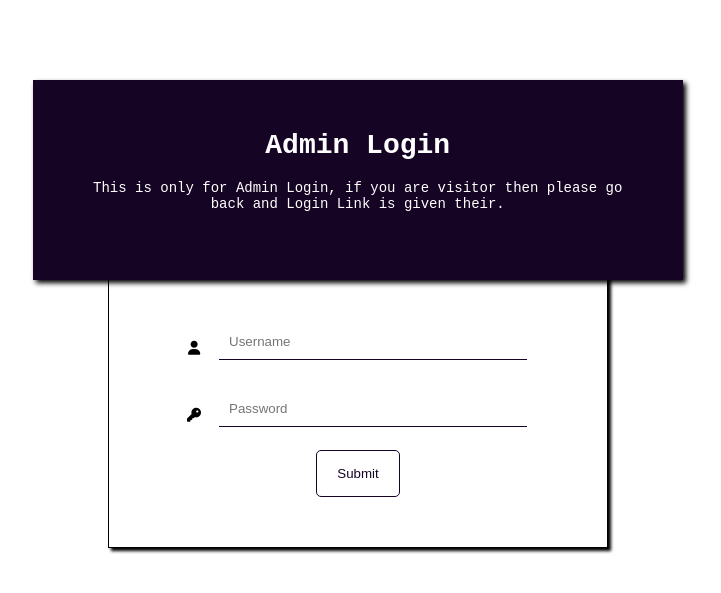
After one commit to hospitalmanage/HospitalManagementSystem, a PHP site: page /admin.php in a window 1280 px wide. The commit adds this page. Shown: the top 593 px of the page, without its empty margins (266-987 px from the left). Run offline with PHP 8.4, Linux system fonts and the light colour scheme; some libraries are stand-ins or nearby versions.

Commit message:
Overall Commit

```diff
--- a/Login/config.php
+++ b/Login/config.php
@@ -1,9 +1,9 @@
 <?php
 
 	$servername = 'localhost';
-	$username = 'id11266445_root';
-	$password = 'root123456';
-	$dbname = 'id11266445_mydb';
+	$username = 'phpmyadmin';
+	$password = 'Shrey1234567890$!';
+	$dbname = 'shrey';
 
 	/* Attempt to connect to MySQL database */
 	$mysqli = new mysqli($servername, $username, $password, $dbname);
--- /dev/null
+++ b/admin.css
@@ -0,0 +1,87 @@
+body {
+	font: 14px Courier New;
+	margin-top: 80px;
+	}
+* {box-sizing: border-box;}
+
+
+.header-block {
+	background-color: #160424;
+	color: white;
+	padding: 50px;
+	text-align: center;
+	width: 650px;
+	height: 200px;
+	box-shadow: 3px 3px 5px black;
+	margin-left: 23%;
+	display: inline-block;
+}
+
+.heading-1 {
+	margin-top: 0px;
+}
+
+form {
+	max-width: 500px;
+	border: 1px solid black;
+	padding: 50px;
+	text-align: center;
+	box-shadow: 3px 3px 3px black;
+	margin-left: 366px;
+	margin-top: -40px;
+}
+
+.form-content {
+	margin-top: 25px;
+}
+
+.input-container {
+  	display: -ms-flexbox; /* IE10 */
+  	display: flex;
+	padding-right: 30px;
+	margin-bottom: 15px;
+
+}
+
+.icon {
+  	padding-top: 25px;
+  	margin-left: 10px;
+  	color: black;
+  	min-width: 50px;
+  	text-align: center;
+}
+
+.input-field {
+  	width: 100%;
+  	padding: 10px;
+  	outline: none;
+}
+
+
+/* Set a style for the submit button */
+.btn {
+  	background-color: white;
+  	color: #160424;
+  	padding: 15px 20px;
+  	border: 1px solid #160424;
+  	cursor:pointer;
+  	border-radius: 5px;
+}
+input[type=text] {
+  	margin: 8px 0;
+  	box-sizing: border-box;
+  	border: none;
+  	border-bottom: 1px solid #160424;
+}
+input[type=password] {
+  	margin: 8px 0;
+  	box-sizing: border-box;
+  	border: none;
+  	border-bottom: 1px solid #160424;
+}
+
+.btn:hover {
+	background-color: #160424;
+    color: white;
+  	transition: 0.5s;
+}
--- /dev/null
+++ b/admin.php
@@ -0,0 +1,37 @@
+<!DOCTYPE html>
+<html>
+<head>
+<meta name="viewport" content="width=device-width, initial-scale=1">
+<link rel="stylesheet" href="admin.css">
+
+<!-- Add icon library -->
+    <script src="https://kit.fontawesome.com/ce6452e9e3.js" crossorigin="anonymous"></script>
+
+</head>
+<body>
+    <div class="header-block">
+        <h1 class="heading-1">Admin Login</h1>
+        <p>This is only for Admin Login, if you are visitor then please go back and Login Link is given their.</p>
+    </div>
+    <form action="/action_page.php">
+        <div class="form-content">
+            <div class="input-container">
+                <i class="fa fa-user icon"></i>
+                <input class="input-field" type="text" placeholder="Username" name="usrnm">
+            </div>
+
+            <!-- <div class="input-container">
+                <i class="fa fa-envelope icon"></i>
+                <input class="input-field" type="text" placeholder="Email" name="email">
+            </div> -->
+
+            <div class="input-container">
+                <i class="fa fa-key icon"></i>
+                <input class="input-field" type="password" placeholder="Password" name="psw">
+            </div>
+        </div>
+            <button type="submit" class="btn">Submit</button>
+    </form>
+
+</body>
+</html>
--- a/css/footer.css
+++ b/css/footer.css
@@ -30,3 +30,7 @@
     padding: 10px;
     margin-top: 14px;
 }
+
+.fas,.fab:hover {
+  cursor: pointer;
+}
--- a/index.php
+++ b/index.php
@@ -19,8 +19,8 @@
 			<h5>This page is a dummy page that contains all the content fake and will be replaced in near by time.</h5>
 			<p>Please make sure that you should be comfortable to our website.<br>If not than without any hesitation Contact Us.</p>
 		</div>
-		<div>
-			<a href="NewRequest/newrequest.php" class="links" target="_self">New Request Here</a> <br> <br>
+		<div class="index-links text-center">
+			<!-- <a href="NewRequest/newrequest.php" class="links" target="_self">New Request Here</a> -->
 			<a href="Login/login.php" class="links">Login Here</a> &nbsp;  &nbsp;  &nbsp;  &nbsp; <a href="#" class="links">Registration Here</a>
 		</div> <br> <br>
 		<p>As per above links, please do the <code>New Request</code> while admitting to the hospital. And after that please do the <code>Registration Process</code> and than for further functionalities <code>Login Process</code> should be done.</p> <br> <br> <br>
```
Also changed, not shown: Login/login.php (+15 -8 lines), Login/register.php (added, +135 -0 lines), login.php (added, +17 -0 lines), 3 other files.
